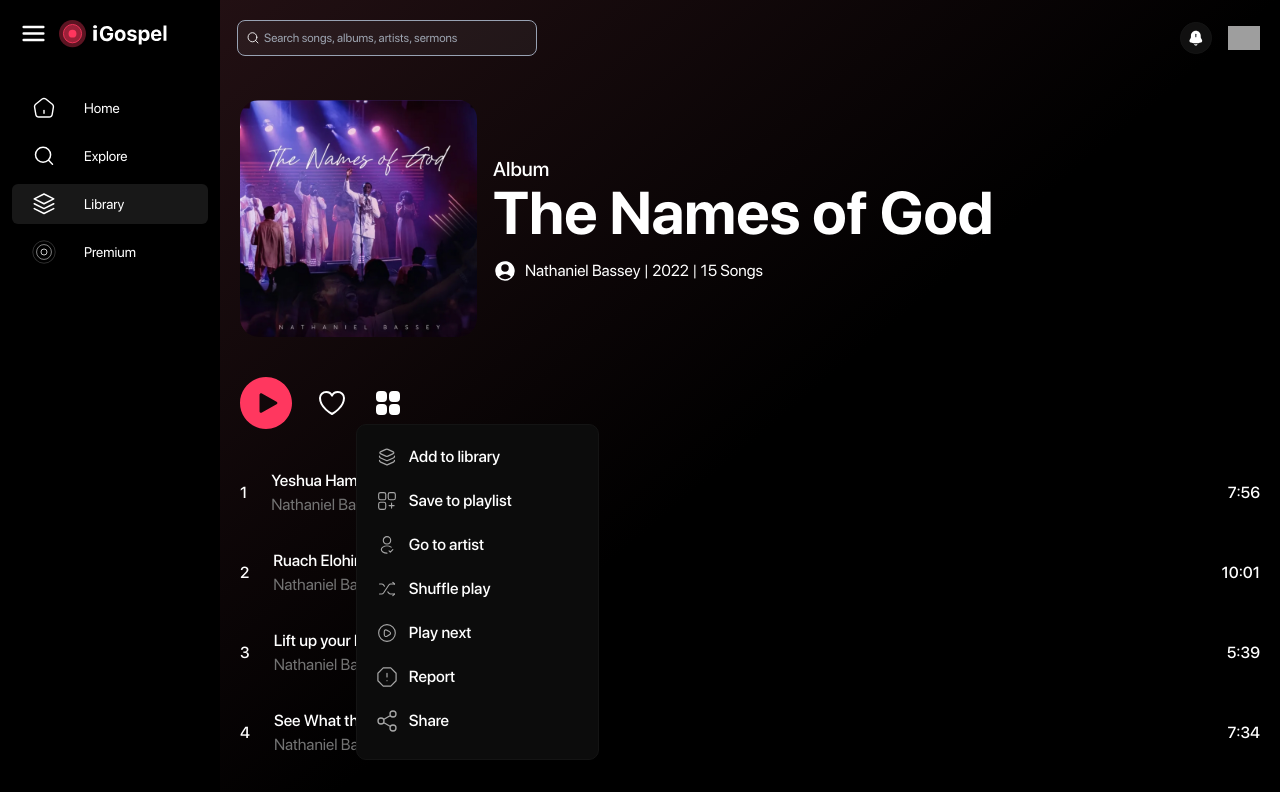
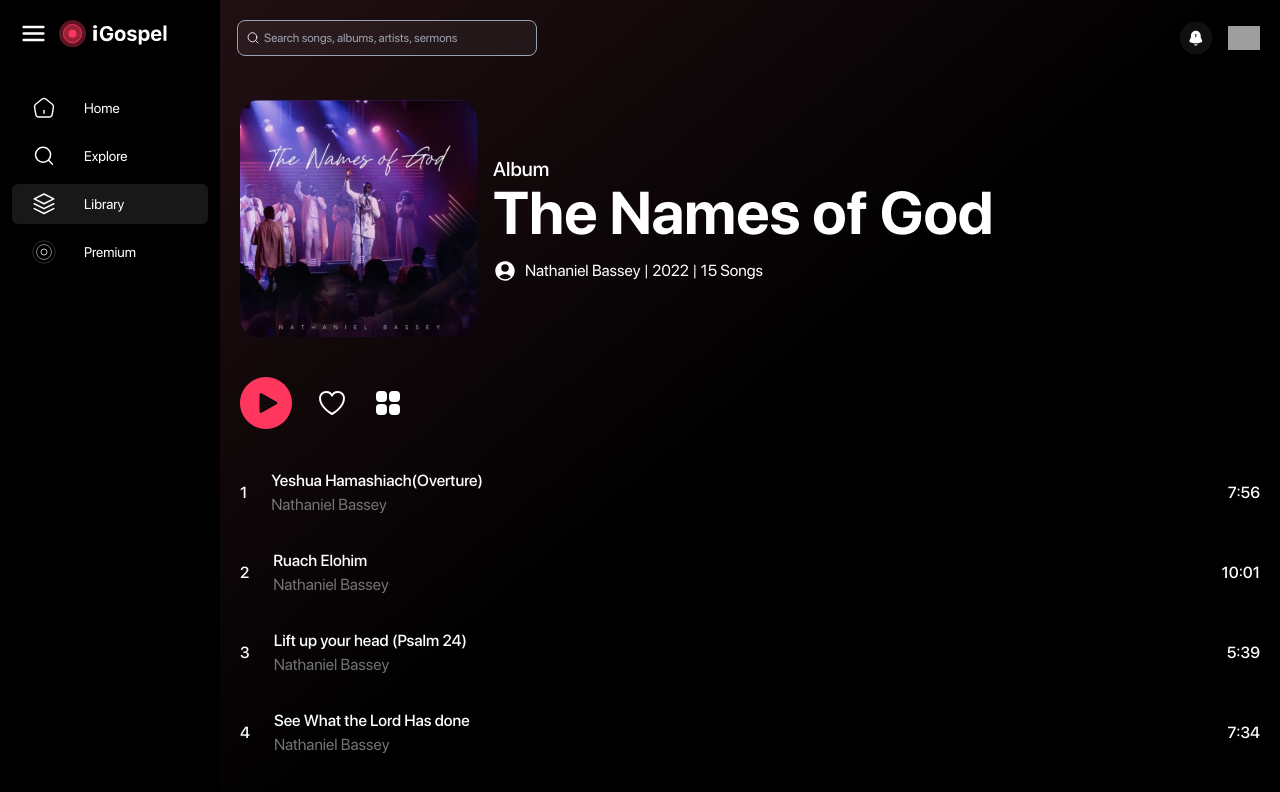
Before and after one commit to iGospelsongs-App/igospel-web-app, a React (Create React App) app: page /album in a window 1280 px wide. Shown: the top 792 px of the page. Built offline with nearby package versions, Linux system fonts and the light colour scheme; sample sign-in values are in the browser's storage; grey boxes are pictures that could not be loaded.

Commit message:
fixed error

```diff
--- a/src/pages/Album.tsx
+++ b/src/pages/Album.tsx
@@ -7,7 +7,7 @@
 import AlbumMenuModal from '../components/modal/AlbumMenuModal';
 
 function Album() {
-    const [showMenu, setShowMenu] = useState(true);
+    const [showMenu, setShowMenu] = useState(false);
 
     return (
         <div className=''>
```
